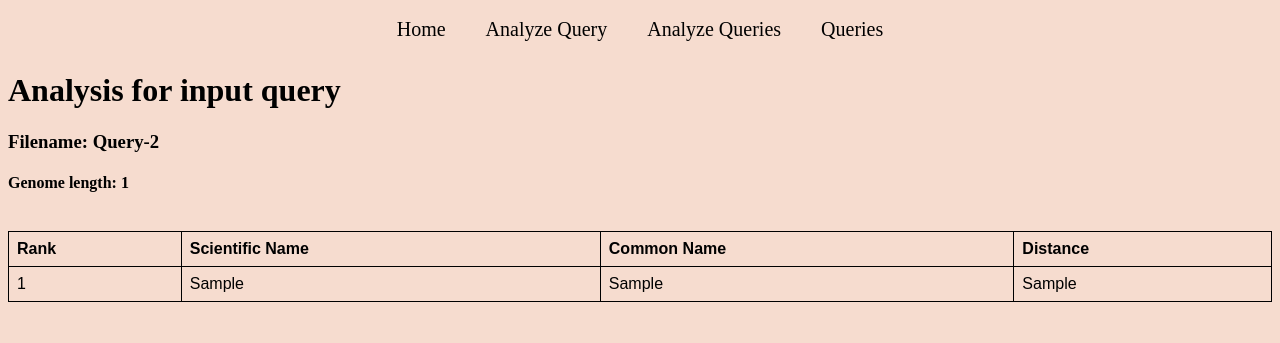
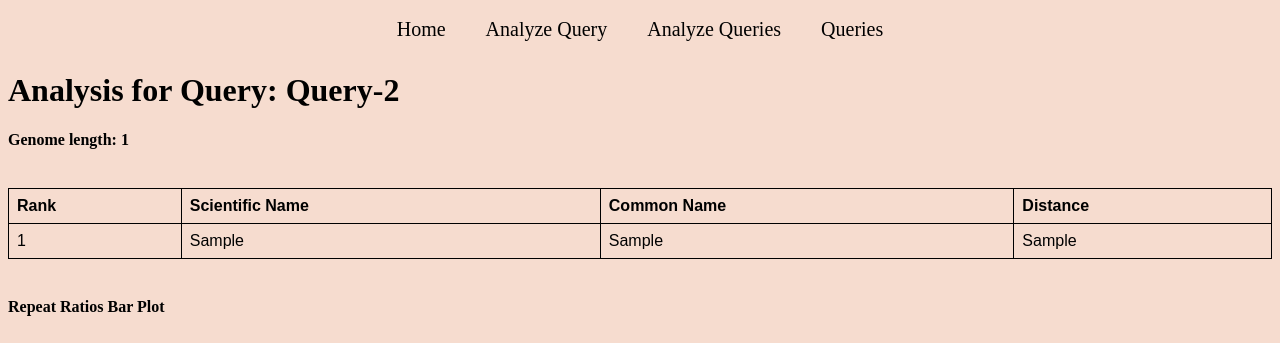
Before and after one commit to kedarrudrawar/skmer_web, a Django app: template skmer_web/queries/templates/queries/singlequery_analysis.html in a window 1280 px wide. Shown: the top 343 px of the page. Run offline with Django 3.2, Linux system fonts and the light colour scheme; data comes from the database, SQL or seed files in the repository; the template is opened without the code that fills it: values that come from a table or form of the project are taken from there, most other values are stand-ins (such as "Sample title", 1, 10 or a date in 2020).

Commit message:
edit single analysis template

```diff
--- a/skmer_web/queries/templates/queries/singlequery_analysis.html
+++ b/skmer_web/queries/templates/queries/singlequery_analysis.html
@@ -1,10 +1,8 @@
 {% extends 'base.html' %}
 
 {% block content %}
-<h1 class="Analysis">Analysis for input query</h1>
+<h1 class="Analysis">Analysis for Query: {{ query.fileName }} </h1>
 
-
-<h3>Filename: {{ query.fileName }}</h3>
 <h4> Genome length: {{ statistics.genome_length }}</h4><br>
 
     <table>
```
